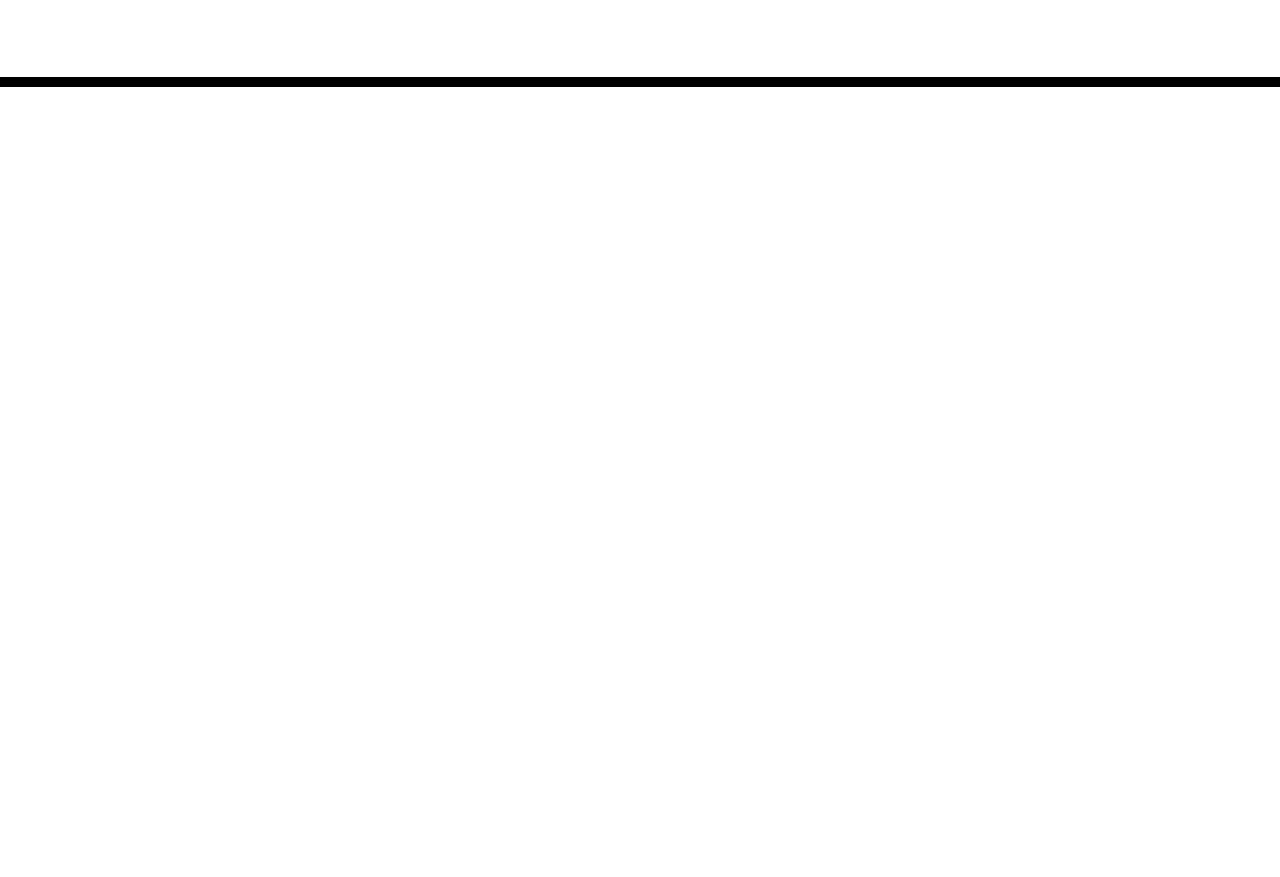
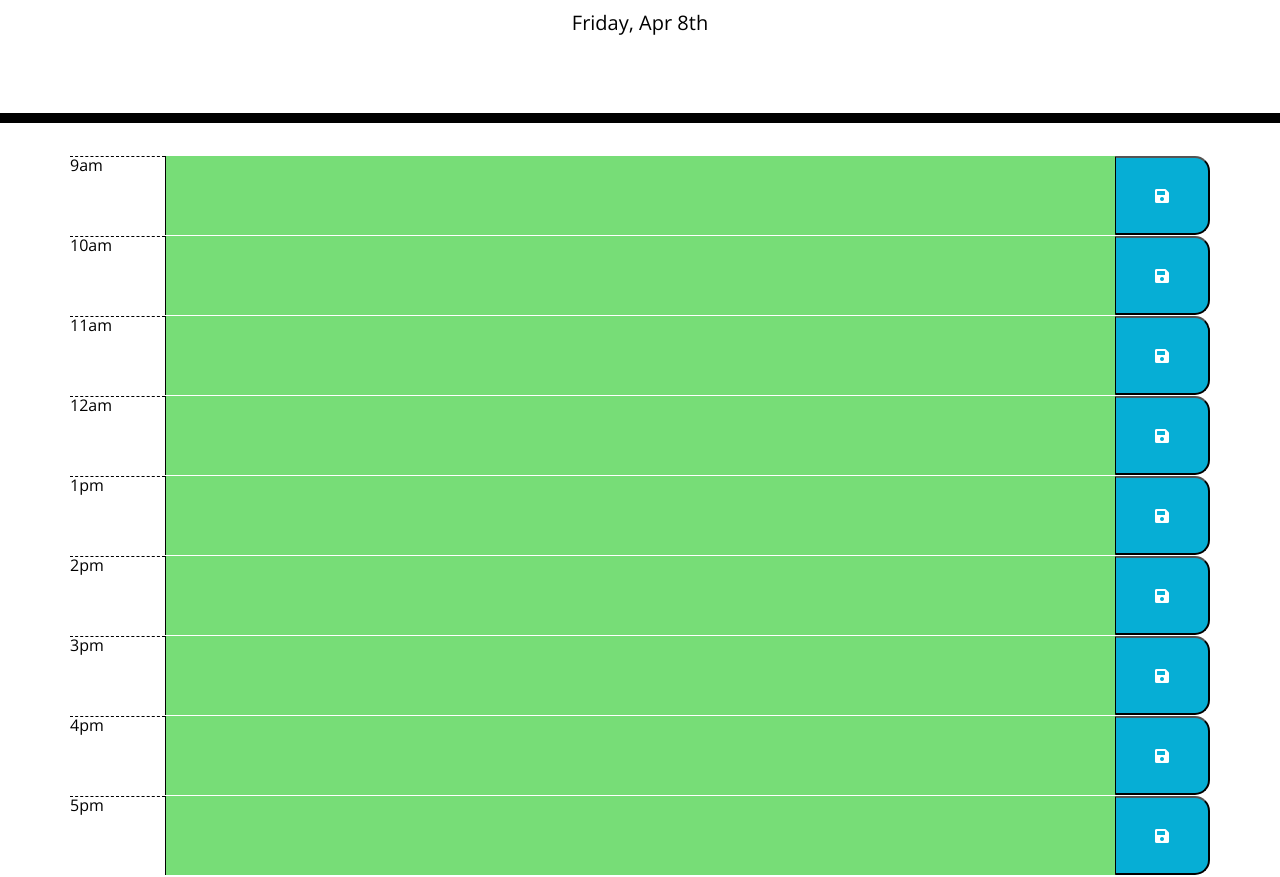
Before and after one commit to brianbixby/hmwk5, a plain HTML site: page index.html in a window 1280 px wide. Shown: the part 181-1058 px from the top of the page. Before the commit the page ends 800 px from the top, so only its background shows below. Drawn offline with nearby package versions, Linux system fonts and the light colour scheme.

Commit message:
have basic scaffolding with function to change background color based on time

```diff
--- a/assets/css/style.css
+++ b/assets/css/style.css
@@ -41,9 +41,9 @@ textarea {
   color: #000000;
   border-top: 1px dashed #000000;
 }
-
-.past {
-  background-color: #d3d3d3;
+/* switched the order of past present and future for overriding CSS */
+.future {
+  background-color: #77dd77;
   color: white;
 }
 
@@ -52,8 +52,8 @@ textarea {
   color: white;
 }
 
-.future {
-  background-color: #77dd77;
+.past {
+  background-color: #d3d3d3;
   color: white;
 }
 
@@ -69,3 +69,14 @@ textarea {
   font-size: 20px;
   transition: all 0.3s ease-in-out;
 }
+
+/* CSS Brian Added */
+/* .description and timeblock havent used yet */
+#scheduleContainer textarea, #scheduleContainer .saveBtn{
+  width: 100%;
+  height: 100%;
+}
+#scheduleContainer .col-10, #scheduleContainer .col-1 {
+  padding-right: 0;
+  padding-left: 0;
+}
--- a/assets/javascript/script.js
+++ b/assets/javascript/script.js
@@ -1,3 +1,20 @@
 "use strict";
 
-console.log("success");
+document.querySelector("#currentDay").textContent = moment().format('dddd, MMM Do');
+
+function applyColor() {
+    var currentHour = moment().hours();
+    console.log(currentHour, typeof currentHour);
+    for (let i=9; i<18; i++) {
+        if (currentHour > i) {
+            $(`#eventCol${i}`).addClass("past");
+        } else if (currentHour == i) {
+            $(`#eventCol${i}`).addClass("present");
+        } else {
+            $(`#eventCol${i}`).addClass("future");
+        }
+        console.log(i, currentHour, typeof currentHour);
+    }
+}
+
+applyColor();
--- a/index.html
+++ b/index.html
@@ -1,6 +1,5 @@
 <!DOCTYPE html>
 <html lang="en">
-
 <head>
   <meta charset="UTF-8" />
   <meta name="viewport" content="width=device-width, initial-scale=1.0" />
@@ -19,8 +18,61 @@
     <p class="lead">A simple calendar app for scheduling your work day</p>
     <p id="currentDay" class="lead"></p>
   </header>
-  <div class="container">
-    <!-- Timeblocks go here -->
+  <div id="scheduleContainer" class="container">
+    <div class="row">
+      <div class="col-1 hour"><p>9am</p></div>
+      <div id="eventCol9" class="col-10 eventCol"><textarea id="input9" data-val="9"></textarea></div>
+      <div class="col-1 saveCol"><button class="saveBtn" data-val="9"><i class="fas fa-save"></i></button></div>
+    </div>
+
+    <div class="row">
+      <div class="col-1 hour"><p>10am</p></div>
+      <div id="eventCol10" class="col-10 eventCol"><textarea id="input10" data-val="10"></textarea></div>
+      <div class="col-1 saveCol"><button class="saveBtn" data-val="10"><i class="fas fa-save"></i></button></div>
+    </div>
+
+    <div class="row">
+      <div class="col-1 hour"><p>11am</p></div>
+      <div id="eventCol11" class="col-10 eventCol"><textarea id="input11" data-val="11"></textarea></div>
+      <div class="col-1 saveCol"><button class="saveBtn" data-val="11"><i class="fas fa-save"></i></button></div>
+    </div>
+
+    <div class="row">
+      <div class="col-1 hour"><p>12am</p></div>
+      <div id="eventCol12" class="col-10 eventCol"><textarea id="input12" data-val="12"></textarea></div>
+      <div class="col-1 saveCol"><button class="saveBtn" data-val="12"><i class="fas fa-save"></i></button></div>
+    </div>
+
+    <div class="row">
+      <div class="col-1 hour"><p>1pm</p></div>
+      <div id="eventCol13" class="col-10 eventCol"><textarea id="input13" data-val="13"></textarea></div>
+      <div class="col-1 saveCol"><button class="saveBtn" data-val="13"><i class="fas fa-save"></i></button></div>
+    </div>
+
+    <div class="row">
+      <div class="col-1 hour"><p>2pm</p></div>
+      <div id="eventCol14" class="col-10 eventCol"><textarea id="input14" data-val="14"></textarea></div>
+      <div class="col-1 saveCol"><button class="saveBtn" data-val="14"><i class="fas fa-save"></i></button></div>
+    </div>
+
+    <div class="row">
+      <div class="col-1 hour"><p>3pm</p></div>
+      <div id="eventCol15" class="col-10 eventCol"><textarea id="input15" data-val="15"></textarea></div>
+      <div class="col-1 saveCol"><button class="saveBtn" data-val="15"><i class="fas fa-save"></i></button></div>
+    </div>
+
+    <div class="row">
+      <div class="col-1 hour"><p>4pm</p></div>
+      <div id="eventCol16" class="col-10 eventCol"><textarea id="input16" data-val="16"></textarea></div>
+      <div class="col-1 saveCol"><button class="saveBtn" data-val="16"><i class="fas fa-save"></i></button></div>
+    </div>
+
+    <div class="row">
+      <div class="col-1 hour"><p>5pm</p></div>
+      <div id="eventCol17" class="col-10 eventCol"><textarea id="input17" data-val="17"></textarea></div>
+      <div class="col-1 saveCol"><button class="saveBtn" data-val="17"><i class="fas fa-save"></i></button></div>
+    </div>
+
   </div>
 
   <script src="https://cdnjs.cloudflare.com/ajax/libs/jquery/3.2.1/jquery.min.js"></script>
```
Also changed, not shown: 1 other file.
